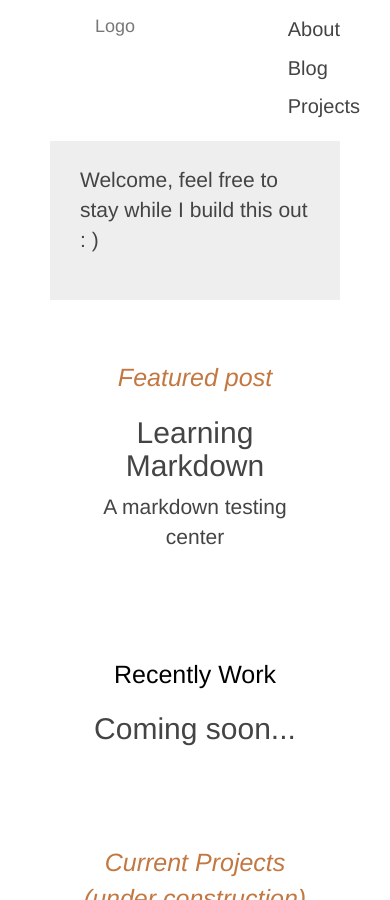
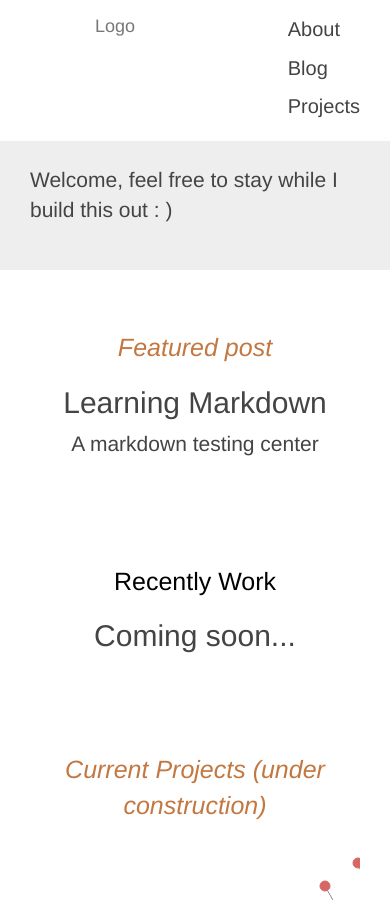
Before and after one commit to tomhohenstein/tomhohenstein.github.io, a Jekyll site: the page built from index.html, in a window 390 px wide and 900 px high. Built offline with Jekyll 4.4.1, drawn with Linux system fonts in a browser that asks for light colours.

Commit message:
mobile body wrapper padding to 0

```diff
--- a/assets/css/style.scss
+++ b/assets/css/style.scss
@@ -86,7 +86,10 @@
 	margin-top: 135px;
 	margin-bottom: 200px;
 	min-height: 100%;
-	padding: 0 50px;
+	padding: 0;
+	@media (min-width: $break-m) {
+		padding: 0 50px;
+	}
 }
 
 #body-wrapper:after{
```
Also changed, not shown: 2 other files.
